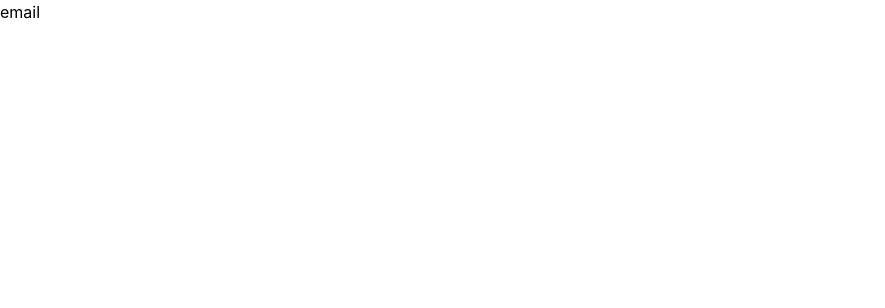
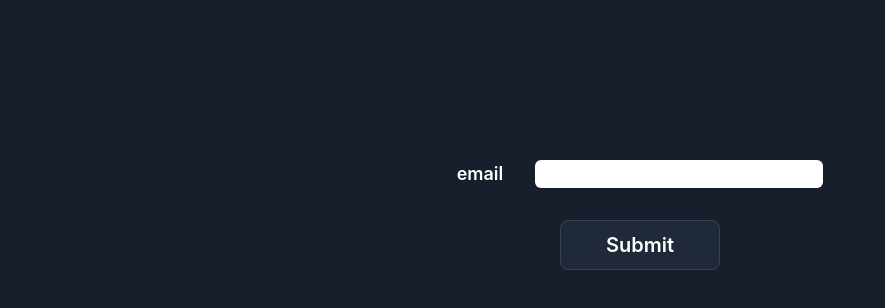
Before and after one commit to joshuascan/magic-connect-practice, a React (Create React App) app: page / in a window 1280 px wide. Shown: the top 308 px of the page, without its empty margins (0-885 px from the left). Built offline with nearby package versions, Linux system fonts and the light colour scheme.

Commit message:
adds styling

```diff
--- a/src/App.css
+++ /dev/null
@@ -1,38 +0,0 @@
-.App {
-  text-align: center;
-}
-
-.App-logo {
-  height: 40vmin;
-  pointer-events: none;
-}
-
-@media (prefers-reduced-motion: no-preference) {
-  .App-logo {
-    animation: App-logo-spin infinite 20s linear;
-  }
-}
-
-.App-header {
-  background-color: #282c34;
-  min-height: 100vh;
-  display: flex;
-  flex-direction: column;
-  align-items: center;
-  justify-content: center;
-  font-size: calc(10px + 2vmin);
-  color: white;
-}
-
-.App-link {
-  color: #61dafb;
-}
-
-@keyframes App-logo-spin {
-  from {
-    transform: rotate(0deg);
-  }
-  to {
-    transform: rotate(360deg);
-  }
-}
--- a/src/App.js
+++ b/src/App.js
@@ -1,12 +1,21 @@
-
 function App() {
   return (
-    <div className="App">
-      <form>
-        <label>email</label>
-        <input
-          type="text"
-        />
+    <div className="mt-40 flex justify-center ">
+      <form className="w-[32rem] flex flex-col items-center">
+        <div className="flex justify-center">
+          <label className="font-semibold text-lg text-white mx-4">email</label>
+          <input
+            type="text"
+            className="w-72 rounded-md mx-4 px-2 outline-none"
+          />
+        </div>
+
+        <button
+          type="submit"
+          className="w-40 flex justify-center bg-gray-800 border-gray-700 text-white hover:bg-gray-700 active:bg-gray-500 border rounded-lg font-semibold text-xl mt-8 px-5 py-2.5"
+        >
+          Submit
+        </button>
       </form>
     </div>
   );
--- a/src/index.css
+++ b/src/index.css
@@ -4,14 +4,15 @@
 
 body {
   margin: 0;
-  font-family: -apple-system, BlinkMacSystemFont, 'Segoe UI', 'Roboto', 'Oxygen',
-    'Ubuntu', 'Cantarell', 'Fira Sans', 'Droid Sans', 'Helvetica Neue',
+  background-color: #171f2d;
+  font-family: -apple-system, BlinkMacSystemFont, "Segoe UI", "Roboto", "Oxygen",
+    "Ubuntu", "Cantarell", "Fira Sans", "Droid Sans", "Helvetica Neue",
     sans-serif;
   -webkit-font-smoothing: antialiased;
   -moz-osx-font-smoothing: grayscale;
 }
 
 code {
-  font-family: source-code-pro, Menlo, Monaco, Consolas, 'Courier New',
+  font-family: source-code-pro, Menlo, Monaco, Consolas, "Courier New",
     monospace;
 }
--- a/src/index.js
+++ b/src/index.js
@@ -1,17 +1,11 @@
-import React from 'react';
-import ReactDOM from 'react-dom/client';
-import './index.css';
-import App from './App';
-import reportWebVitals from './reportWebVitals';
+import React from "react";
+import ReactDOM from "react-dom/client";
+import "./index.css";
+import App from "./App";
 
-const root = ReactDOM.createRoot(document.getElementById('root'));
+const root = ReactDOM.createRoot(document.getElementById("root"));
 root.render(
   <React.StrictMode>
     <App />
   </React.StrictMode>
 );
-
-// If you want to start measuring performance in your app, pass a function
-// to log results (for example: reportWebVitals(console.log))
-// or send to an analytics endpoint. Learn more: https://bit.ly/CRA-vitals
-reportWebVitals();
--- a/src/reportWebVitals.js
+++ /dev/null
@@ -1,13 +0,0 @@
-const reportWebVitals = onPerfEntry => {
-  if (onPerfEntry && onPerfEntry instanceof Function) {
-    import('web-vitals').then(({ getCLS, getFID, getFCP, getLCP, getTTFB }) => {
-      getCLS(onPerfEntry);
-      getFID(onPerfEntry);
-      getFCP(onPerfEntry);
-      getLCP(onPerfEntry);
-      getTTFB(onPerfEntry);
-    });
-  }
-};
-
-export default reportWebVitals;
--- a/tailwind.config.js
+++ b/tailwind.config.js
@@ -1,8 +1,8 @@
 /** @type {import('tailwindcss').Config} */
 module.exports = {
-  content: ["./src/**/*.{js,jsx,ts,tsx}",],
+  content: ["./src/**/*.{js,jsx,ts,tsx}"],
   theme: {
     extend: {},
   },
   plugins: [],
-}
+};
```
Also changed, not shown: src/setupTests.js (deleted, +0 -5 lines), src/logo.svg (deleted), 1 other file (tests, documents, lock files or other folders).
